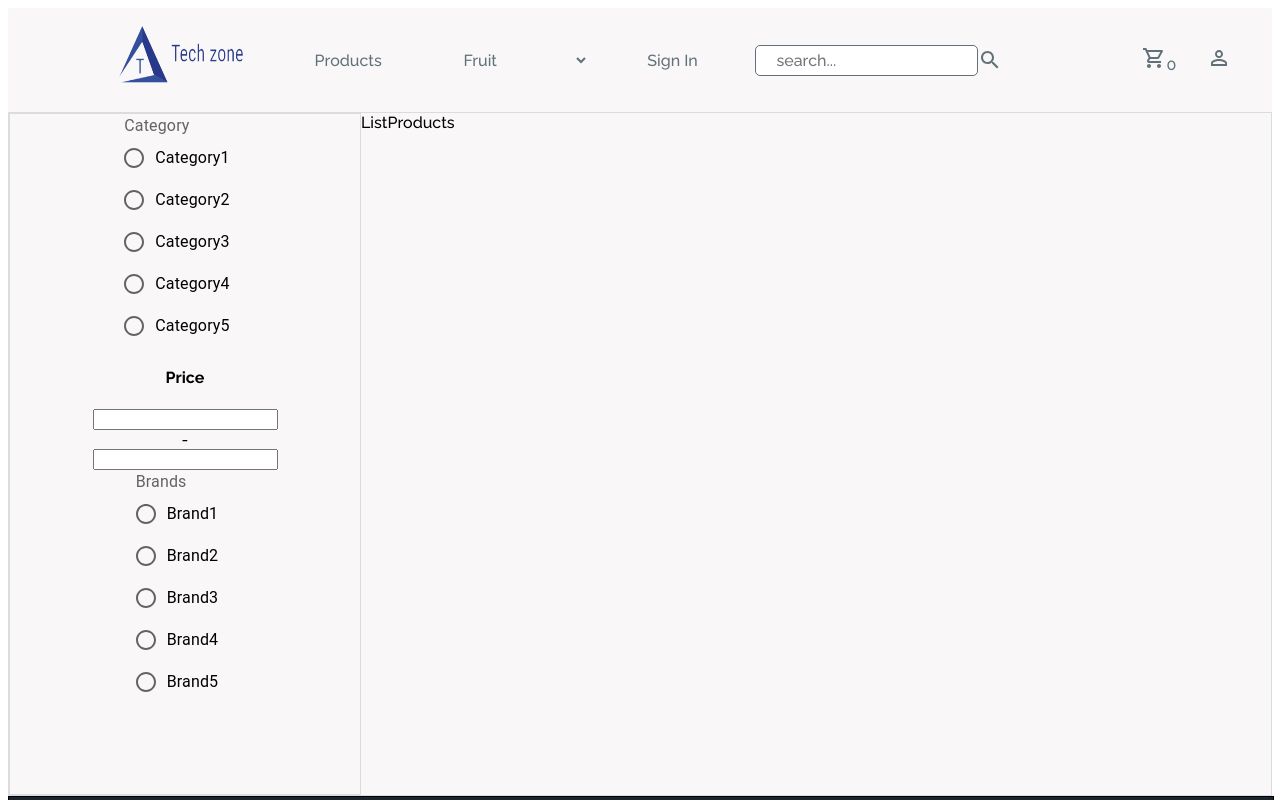
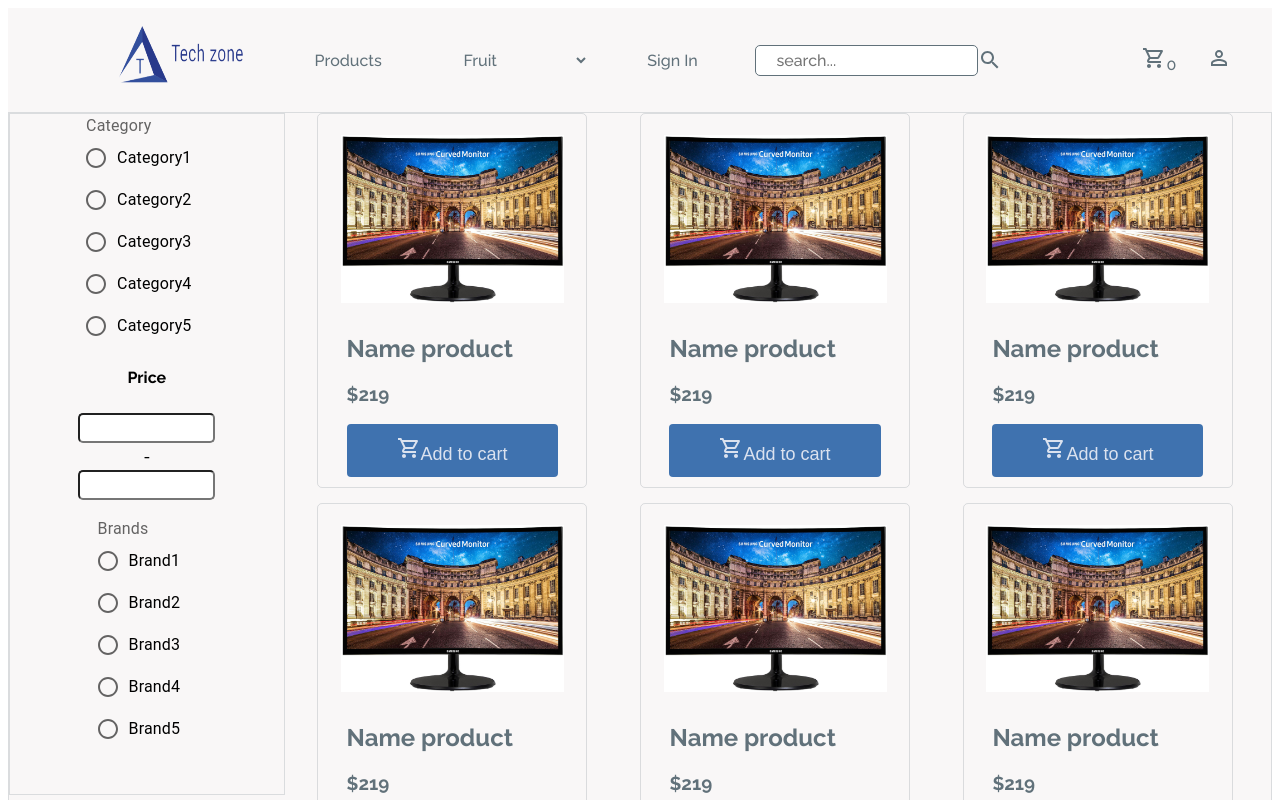
Before and after one commit to Yisusmomoa/React_e-commerce_Client, a React (Vite) app: page /products in a window 1280 px wide. Shown: the top 800 px of the page. Built offline with nearby package versions, Linux system fonts and the light colour scheme.

Commit message:
se añade modal sencillo, usando customhooks: useModal, children en el componente Modal y en el componente AdminCategories se implementa

```diff
--- a/src/components/IsAdmin.jsx/Admin/AdminCategories.jsx
+++ b/src/components/IsAdmin.jsx/Admin/AdminCategories.jsx
@@ -1,4 +1,4 @@
-import React from 'react'
+import React, { useState } from 'react'
 import styled from "styled-components";
 import { device, deviceMin } from "../../../styles/breakpoints";
 import SubNavbar from '../SubNavbar/SubNavbar';
@@ -11,6 +11,8 @@ import TableHead from '@mui/material/TableHead';
 import TableRow from '@mui/material/TableRow';
 import Paper from '@mui/material/Paper';
 import ButtonAdmin from './ButtonAdmin';
+import Modal from '../Modal/Modal';
+import { useModal } from '../../../state/hooks/useModal';
 
 const AdminCategoriesContainer=styled.div`
   width:100%;
@@ -35,8 +37,12 @@ const rows = [
 ];
 
 const AdminCategories = () => {
-  const showModalCategories=()=>{
-    alert("Admin Categories")
+  const [isOpenModalAdd, openModalAdd, closeModalAdd]=useModal()
+
+  const showModalAddCategories=()=>{
+    // openModalAdd()
+  }
+  const closeModalAddCategories=()=>{
   }
   const searchCategories=(name)=>{
     console.log("name Categories", name)
@@ -48,11 +54,18 @@ const AdminCategories = () => {
     console.log("editCategory", id)
   }
   return (
+    <>
+      <Modal isOpen={isOpenModalAdd} closeModal={closeModalAdd}>
+        <h4>Add category</h4>
+        <p>add modal</p>
+      </Modal>
+
       <AdminCategoriesContainer>
-      <SubNavbar showModal={showModalCategories}
+        <SubNavbar showModal={openModalAdd}
           search={searchCategories}
           title={'Categories'}/>
         <hr/>
+
         <TableContainer component={Paper} sx={{ maxHeight: 550 }}>
           <Table sx={{ minWidth: 650 }} stickyHeader>
             <TableHead>
@@ -89,7 +102,10 @@ const AdminCategories = () => {
             </TableBody>
           </Table>
         </TableContainer>
+
       </AdminCategoriesContainer>
+
+    </>
   )
 }
 
--- /dev/null
+++ b/src/components/IsAdmin.jsx/Modal/Modal.css
@@ -0,0 +1,33 @@
+.modal{
+    position: fixed;
+    z-index: 999;
+    top: 0;
+    left: 0;
+    width: 100%;
+    min-height: 100vh;
+    background-color: rgba(0,0,0,0.75);
+    display: none;
+    justify-content: center;
+    align-items: center;
+}
+
+.modal.is-open{
+    display: flex;
+}
+
+.modal-container{
+    position: relative;
+    padding:4rem;
+    background-color: #fff;
+    min-width: 320px;
+    max-width: 480px;
+    min-height: 200px;
+    max-height: 600px;
+    overflow-y:auto;
+}
+
+.modal-close{
+    position: absolute;
+    top:1rem;
+    right: 1rem;
+}
--- /dev/null
+++ b/src/components/IsAdmin.jsx/Modal/Modal.jsx
@@ -0,0 +1,18 @@
+import React from 'react'
+import './Modal.css'
+const Modal = ({children, isOpen, closeModal}) => {
+    // controlar que no se cierre el modal cuando hacemos click dentro de el
+    const handleModalContainerClick=(e)=>{
+        e.stopPropagation();
+    }
+  return (
+    <article className={`modal ${isOpen && 'is-open'}`} onClick={closeModal}>
+        <div className='modal-container' onClick={handleModalContainerClick}>
+            <button className='modal-close' onClick={closeModal}>X</button>
+            {children}
+        </div>
+    </article>
+  )
+}
+
+export default Modal
--- a/src/components/Products/AsideProducts/AsideProducts.jsx
+++ b/src/components/Products/AsideProducts/AsideProducts.jsx
@@ -1,7 +1,7 @@
 import React, { useState } from 'react'
-import { Products_AsideOptions } from '../Products.style'
 import ListOf from './ListsOf/ListOf'
 import PriceFilter from './PriceFilter'
+import { Price_Container, Products_AsideOptions } from './AsideProducts.style'
 
 const arrayCategory=[
   {id:1, name:"Category1"},
@@ -41,10 +41,12 @@ const AsideProducts = () => {
       <ListOf title={'Category'}
         info={arrayCategory} select={selectCategory}/>
 
-      <h4>Price</h4>
-      <PriceFilter setPrice={setPriceMinHandle}/>
-      -
-      <PriceFilter setPrice={setPriceMaxHandle}/>
+      <Price_Container>
+        <h4>Price</h4>
+        <PriceFilter setPrice={setPriceMinHandle}/>
+        -
+        <PriceFilter setPrice={setPriceMaxHandle}/>
+      </Price_Container>
       <ListOf title={'Brands'}
         info={arrayBrand} select={selectBrand}/>
     </Products_AsideOptions>
--- a/src/components/Products/AsideProducts/AsideProducts.style.jsx
+++ b/src/components/Products/AsideProducts/AsideProducts.style.jsx
@@ -1,6 +1,5 @@
 import styled from "styled-components";
-import { device, deviceMin } from "../../styles/breakpoints";
-
+import { device, deviceMin } from "../../../styles/breakpoints";
 export const Products_AsideOptions=styled.aside`
      width:350px;
     /* height:auto; */
@@ -10,3 +9,13 @@ export const Products_AsideOptions=styled.aside`
     align-items: center;
     border:1px solid ${props=>props.theme.colors.Border};
 `
+
+export const Price_Container=styled.div`
+    width:100%;
+    height:25%;
+    display:flex;
+    flex-direction: column;
+    flex-wrap: wrap;
+    align-items: center;
+
+`
--- a/src/components/Products/AsideProducts/PriceFilter.jsx
+++ b/src/components/Products/AsideProducts/PriceFilter.jsx
@@ -1,10 +1,25 @@
+import styled from '@emotion/styled'
 import React from 'react'
+import { ThemeProvider } from 'styled-components'
+import { theme } from '../../../styles/theme'
 
+const InputPriceFilter=styled.input`
+    border-radius:5px;
+    width:50%;
+    height:30px;
+    margin: 4px 0;
+    display: inline-block;
+    box-sizing: border-box;
+    font-size:16px;
+`
 const PriceFilter = ({setPrice}) => {
   return (
-    <>
-        <input type='number' onChange={(ev)=>setPrice(ev.target.value)}/>
-    </>
+    <ThemeProvider theme={theme}>
+      <>
+        <InputPriceFilter type='number' onChange={(ev)=>setPrice(ev.target.value)}/>
+
+      </>
+    </ThemeProvider>
   )
 }
 
--- a/src/components/Products/ListProducts.jsx
+++ b/src/components/Products/ListProducts.jsx
@@ -1,10 +1,16 @@
 import React from 'react'
 import { Products_ListProducts } from './Products.style'
+import CardProduct from '../CardProduct/CardProduct'
 
 const ListProducts = () => {
   return (
     <Products_ListProducts>
-        ListProducts
+      <CardProduct/>
+      <CardProduct/>
+      <CardProduct/>
+      <CardProduct/>
+      <CardProduct/>
+      <CardProduct/>
     </Products_ListProducts>
   )
 }
--- a/src/components/Products/Products.style.jsx
+++ b/src/components/Products/Products.style.jsx
@@ -11,19 +11,17 @@ export const ProductsContainer=styled.div`
 `
 
 export const Products_SubNavBar=styled.nav`
-
-`
-
-export const Products_AsideOptions=styled.aside`
-     width:350px;
-    /* height:auto; */
-    height:85vh;
-    display:flex;
-    flex-direction: column;
-    align-items: center;
     border:1px solid ${props=>props.theme.colors.Border};
+    background-color:${(props)=>props.theme.colors.fondo};
+    height:25%;
+    width:100%;
 `
 
 export const Products_ListProducts=styled.div`
-
+    width:100%;
+    height:100%;
+    display:flex;
+    flex-wrap:wrap;
+    justify-content: space-evenly;
+    gap:15px;
 `
--- a/src/components/Products/SubNavbarProducts.jsx
+++ b/src/components/Products/SubNavbarProducts.jsx
@@ -0,0 +1,10 @@
+import React from 'react'
+import { Products_SubNavBar } from './Products.style'
+
+const SubNavbarProducts = () => {
+  return (
+    <Products_SubNavBar>SubNavbarProducts</Products_SubNavBar>
+  )
+}
+
+export default SubNavbarProducts
--- a/src/routes/Products.jsx
+++ b/src/routes/Products.jsx
@@ -1,15 +1,15 @@
 import React from 'react'
 import { ThemeProvider } from 'styled-components'
 import { theme } from '../styles/theme'
-import { ProductsContainer,
-  Products_AsideOptions,
-  Products_SubNavBar } from '../components/Products/Products.style'
+import { ProductsContainer} from '../components/Products/Products.style'
 import ListProducts from '../components/Products/ListProducts';
 import AsideProducts from '../components/Products/AsideProducts/AsideProducts';
+import SubNavbarProducts from '../components/Products/SubNavbarProducts';
 
 const Products = () => {
   return (
     <ThemeProvider theme={theme}>
+        {/* <SubNavbarProducts/> */}
       <ProductsContainer>
         <AsideProducts/>
         <ListProducts/>
--- /dev/null
+++ b/src/state/hooks/useModal.jsx
@@ -0,0 +1,15 @@
+
+import React, { useState } from 'react'
+
+export const useModal = (initialValue=false) => {
+    const [isOpen, setIsOpen] = useState(initialValue);
+
+    const openModal=()=>setIsOpen(true)
+    const closeModal=()=>setIsOpen(false)
+
+    return [
+        isOpen,
+        openModal,
+        closeModal
+    ]
+}
```
Lines whose indentation alone changed are shown as unchanged.
